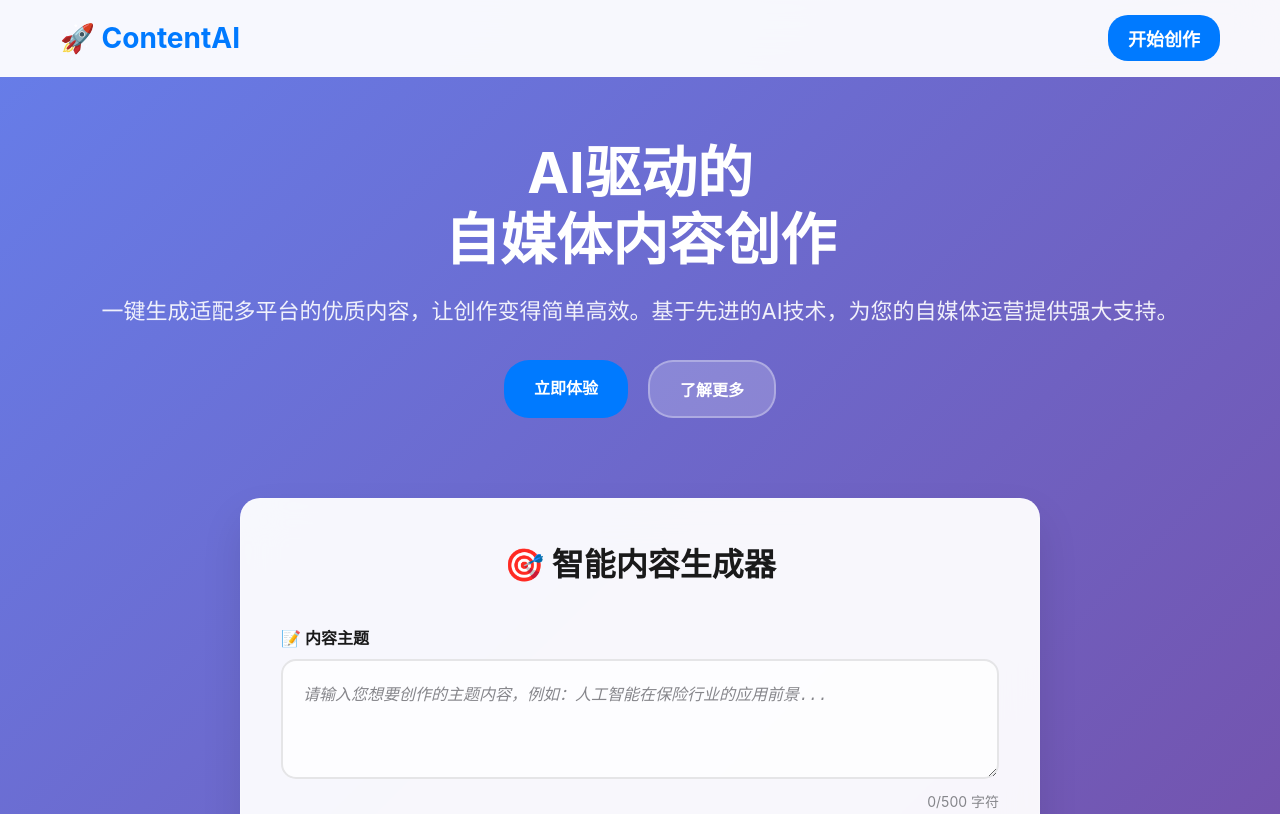
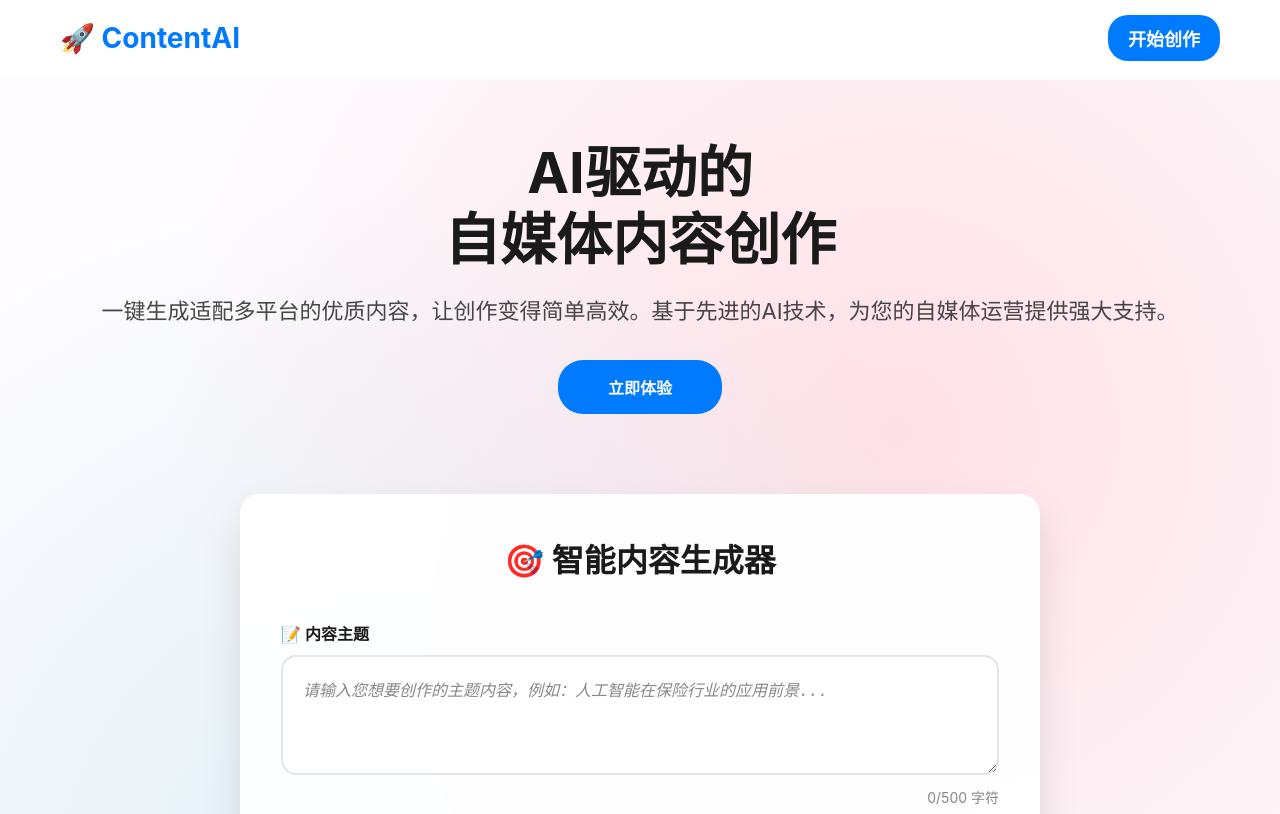
Before and after one commit to lifu777/content-ai-platform, a plain HTML site: page index.html in a window 1280 px wide. Shown: the top 814 px of the page. Drawn offline with Linux system fonts and the light colour scheme; no server answers.

Commit message:
UI 最终

```diff
--- a/index.html
+++ b/index.html
@@ -15,9 +15,23 @@
 
         body {
             font-family: -apple-system, BlinkMacSystemFont, 'Segoe UI', Roboto, 'Helvetica Neue', Arial, sans-serif;
-            background: linear-gradient(135deg, #667eea 0%, #764ba2 100%);
+            background: #fefcff;
             min-height: 100vh;
             color: #1a1a1a;
+            position: relative;
+        }
+
+        body::before {
+            content: '';
+            position: absolute;
+            top: 0;
+            left: 0;
+            right: 0;
+            bottom: 0;
+            z-index: -1;
+            background-image:
+                radial-gradient(circle at 30% 70%, rgba(173, 216, 230, 0.35), transparent 60%),
+                radial-gradient(circle at 70% 30%, rgba(255, 182, 193, 0.4), transparent 60%);
         }
 
         /* 导航栏 */
@@ -107,14 +121,14 @@
             font-weight: 700;
             line-height: 1.2;
             margin-bottom: 20px;
-            color: white;
+            color: #1a1a1a;
         }
 
         .hero-content p {
             font-size: 22px;
             line-height: 1.6;
             margin-bottom: 30px;
-            color: rgba(255, 255, 255, 0.9);
+            color: rgba(26, 26, 26, 0.8);
         }
 
         .hero-buttons {
@@ -126,7 +140,7 @@
         .btn-primary {
             background: #007aff;
             color: white;
-            padding: 15px 30px;
+            padding: 15px 50px;
             border: none;
             border-radius: 25px;
             font-size: 16px;
@@ -450,7 +464,6 @@
                 <p>一键生成适配多平台的优质内容，让创作变得简单高效。基于先进的AI技术，为您的自媒体运营提供强大支持。</p>
                 <div class="hero-buttons">
                     <a href="#generator" class="btn-primary">立即体验</a>
-                    <a href="#features" class="btn-secondary">了解更多</a>
                 </div>
             </div>
 
```
